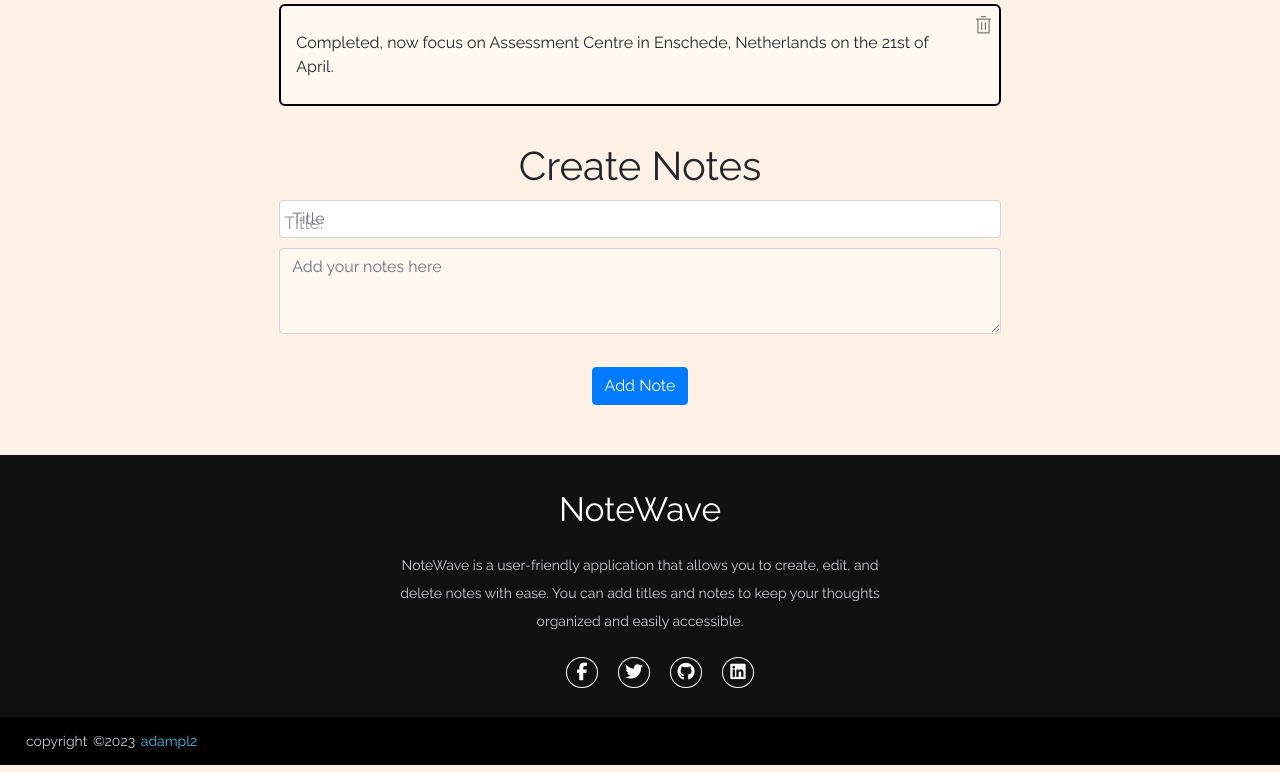
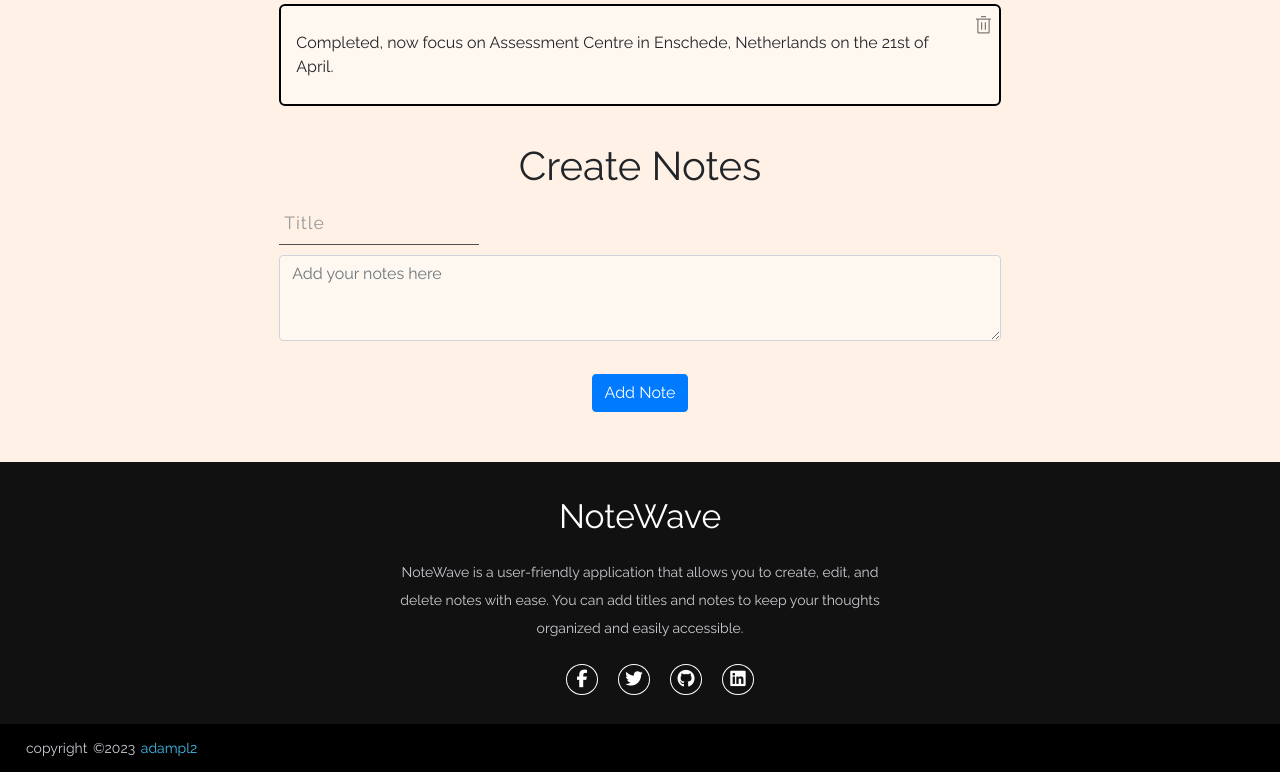
Before and after one commit to adampl2/NoteWave, a Flask app: page / in a window 1280 px wide. Shown: the part 264-1036 px from the top of the page. Run offline with Flask 3, Linux system fonts and the light colour scheme; a user stored in the database is signed in; data comes from the database, SQL or seed files in the repository; some libraries are stand-ins or nearby versions.

Commit message:
Title input HTML created

```diff
--- a/notewave/templates/home.html
+++ b/notewave/templates/home.html
@@ -28,8 +28,15 @@
 <h1 class="text-center home-headings">Create Notes</h1>
 <form method="POST">
     <div class="create-note-title">
-        <label class="add-note-title" for="note_title">Title:</label>
-        <input type="text" class="form-control" id="note_title" name="note_title" placeholder="Title">
+        <input type="text" class="create-note-input" id="note_title" name="note_title" required="">
+        <span class="bar"></span>
+        <label class="add-note-title" for="note_title">
+            <span class="label-char" style="--index: 0">T</span>
+            <span class="label-char" style="--index: 1">i</span>
+            <span class="label-char" style="--index: 2">t</span>
+            <span class="label-char" style="--index: 3">l</span>
+            <span class="label-char" style="--index: 4">e</span>
+        </label>
     </div>
     <div class="form-textarea">
         <textarea name="note" id="note" class="col-lg-6 form-control" placeholder="Add your notes here"
```
